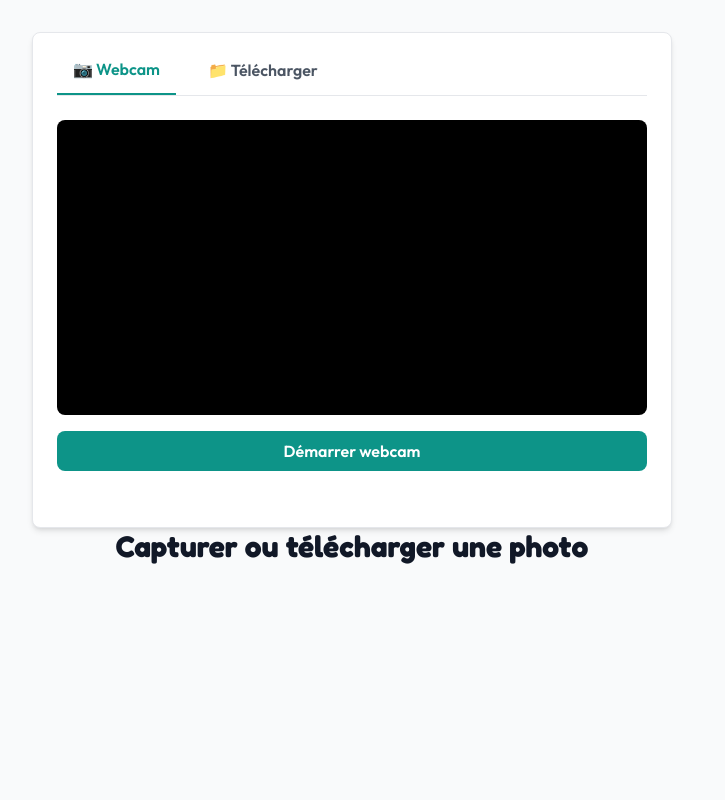
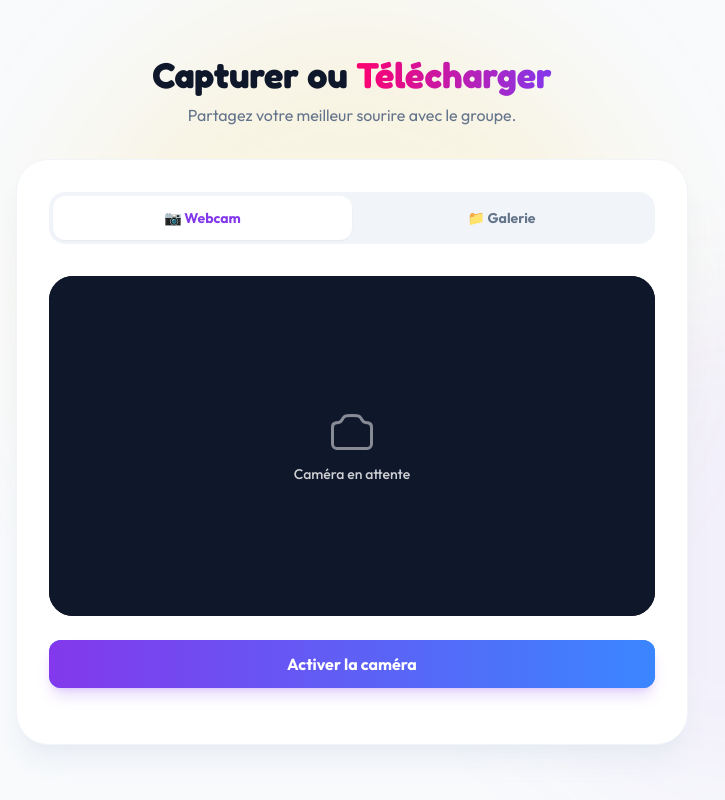
Before and after one commit to math-pixel/Photo-Party-V2, a Symfony app: template templates/client/index.html.twig in a window 1280 px wide. Shown: the whole page, without its empty margins (288-1013 px from the left). Run offline with Twig, Linux system fonts and the light colour scheme; the template is opened without the code that fills it, so the values that code supplies are empty; form fields are guessed from the names that the template uses; style sheets or scripts are compiled from the project's sources; some libraries are stand-ins or nearby versions.

Commit message:
update party style

```diff
--- a/templates/client/index.html.twig
+++ b/templates/client/index.html.twig
@@ -1,273 +1,285 @@
 {% extends 'base.html.twig' %}
 
-{% block title %}Capturer une photo{% endblock %}
+{% block title %}Capturer une photo - PhotoParty{% endblock %}
 
 {% block body %}
-    <div class="min-h-screen bg-gray-50 py-8">
-        <div class="max-w-2xl mx-auto px-4">
-            <div class="bg-white rounded-lg shadow-md p-6 border border-gray-200">
+    <div class="relative min-h-screen bg-slate-50 flex items-center justify-center py-12 px-4 sm:px-6 lg:px-8 font-sans selection:bg-party-purple selection:text-white overflow-hidden">
 
-                <!-- Tabs pour webcam/upload -->
-                <div class="flex gap-4 mb-6 border-b border-gray-200">
-                    <button onclick="switchTab('webcam')" id="webcam-tab" class="pb-3 px-4 font-semibold text-teal-600 border-b-2 border-teal-600 cursor-pointer">
+        {# --- DÉCOR D'ARRIÈRE-PLAN --- #}
+        <div class="absolute top-0 left-1/2 -translate-x-1/2 w-[600px] h-[600px] bg-party-yellow/10 rounded-full blur-3xl pointer-events-none"></div>
+        <div class="absolute bottom-0 right-0 w-[500px] h-[500px] bg-party-purple/5 rounded-full blur-3xl pointer-events-none"></div>
+
+        <div class="relative z-10 w-full max-w-2xl">
+
+            {# --- TITRE (Déplacé en haut pour la hiérarchie) --- #}
+            <div class="text-center mb-8">
+                <h1 class="text-3xl md:text-4xl font-display font-bold text-slate-900 mb-2">
+                    Capturer ou <span class="text-transparent bg-clip-text bg-gradient-to-r from-party-pink to-party-purple">Télécharger</span>
+                </h1>
+                <p class="text-slate-500">Partagez votre meilleur sourire avec le groupe.</p>
+            </div>
+
+            {# --- CARTE PRINCIPALE --- #}
+            <div class="bg-white rounded-[32px] shadow-xl shadow-slate-200/60 border border-slate-100 p-6 md:p-8">
+
+                <!-- Tabs (Style Pilule Moderne) -->
+                <div class="flex p-1 bg-slate-100 rounded-2xl mb-8">
+                    <button onclick="switchTab('webcam')" id="webcam-tab" class="flex-1 py-3 rounded-xl text-sm font-bold transition-all duration-200 shadow-sm bg-white text-party-purple">
                         📷 Webcam
                     </button>
-                    <button onclick="switchTab('upload')" id="upload-tab" class="pb-3 px-4 font-semibold text-gray-600 hover:text-gray-900 cursor-pointer">
-                        📁 Télécharger
+                    <button onclick="switchTab('upload')" id="upload-tab" class="flex-1 py-3 rounded-xl text-sm font-bold text-slate-500 hover:text-slate-700 transition-all duration-200">
+                        📁 Galerie
                     </button>
                 </div>
 
-                {{ form_start(form, {'attr': {'enctype': 'multipart/form-data'}}) }}
+                {{ form_start(form, {'attr': {'enctype': 'multipart/form-data', 'id': 'photo-form'}}) }}
 
                 <div class="hidden">
-                    {{ form_widget(form.imageFile) }}
+                    {{ form_widget(form.imageFile, {'attr': {'id': 'symfony-file-input'}}) }}
                 </div>
 
+                <!-- Webcam Tab -->
+                <div id="webcam-content" class="space-y-6">
+                    <!-- Container Vidéo (Ratio 4/3 ou 16/9 selon dispo) -->
+                    <div id="video-container" class="relative w-full bg-black rounded-[24px] overflow-hidden shadow-inner aspect-video group">
+                        <video id="webcam" class="w-full h-full object-cover" autoplay playsinline muted></video>
 
-                <!-- Webcam Tab -->
-                <div id="webcam-content" class="space-y-4">
-                    <video id="webcam" class="w-full bg-black rounded-lg mb-4" autoplay playsinline></video>
+                        <!-- Placeholder quand la caméra est éteinte -->
+                        <div id="camera-placeholder" class="absolute inset-0 flex flex-col items-center justify-center text-white bg-slate-900 z-10">
+                            <svg xmlns="http://www.w3.org/2000/svg" fill="none" viewBox="0 0 24 24" stroke-width="1.5" stroke="currentColor" class="w-12 h-12 mb-2 opacity-50">
+                                <path stroke-linecap="round" stroke-linejoin="round" d="M6.827 6.175A2.31 2.31 0 015.186 7.23c-.38.054-.757.112-1.134.175C2.999 7.58 2.25 8.507 2.25 9.574V18a2.25 2.25 0 002.25 2.25h15A2.25 2.25 0 0021.75 18V9.574c0-1.067-.75-1.994-1.802-2.169a47.865 47.865 0 00-1.134-.175 2.31 2.31 0 01-1.64-1.055l-.822-1.316a2.192 2.192 0 00-1.736-1.039 48.774 48.774 0 00-5.232 0 2.192 2.192 0 00-1.736 1.039l-.821 1.316z" />
+                            </svg>
+                            <p class="text-sm font-medium opacity-80">Caméra en attente</p>
+                        </div>
+                    </div>
 
+                    <!-- Preview Capture Webcam -->
                     <div id="webcam-preview" class="hidden">
-                        <img id="captured-image" src="/placeholder.svg" alt="Photo capturée" class="w-full rounded-lg mb-4 border border-gray-200">
+                        <img id="captured-image" src="" alt="Photo capturée" class="w-full rounded-[24px] shadow-md border border-slate-200">
                     </div>
 
                     <canvas id="canvas" class="hidden"></canvas>
 
-                    <!-- Added hidden wrapper for webcam and capture button -->
+                    <!-- Contrôles Webcam -->
                     <div id="webcam-controls" class="flex gap-4">
-
-
-                        <button type="button" onclick="startWebcam()" id="start-webcam-btn" class="flex-1 px-4 py-2 bg-teal-600 hover:bg-teal-700 text-white font-semibold rounded-lg transition">
-                            Démarrer webcam
+                        <button type="button" onclick="startWebcam()" id="start-webcam-btn" class="btn btn-primary w-full shadow-lg shadow-party-purple/20">
+                            Activer la caméra
                         </button>
-                        <button type="button" onclick="capturePhoto()" id="capture-btn" class="flex-1 px-4 py-2 bg-gray-600 hover:bg-gray-700 text-white font-semibold rounded-lg transition hidden">
-                            Capturer
+                        <button type="button" onclick="capturePhoto()" id="capture-btn" class="hidden btn w-full bg-party-pink text-white hover:bg-party-purple shadow-lg shadow-party-pink/30">
+                            📸 Prendre la photo
                         </button>
                     </div>
                 </div>
 
                 <!-- Upload Tab -->
-                <div id="upload-content" class="hidden space-y-4">
-                    <input type="file" id="file-input" accept="image/*" onchange="handleFileUpload(event)" class="w-full px-4 py-2 border border-gray-300 rounded-lg cursor-pointer">
+                <div id="upload-content" class="hidden space-y-6">
+                    <!-- Custom File Input (Dropzone style) -->
+                    <label for="file-input" class="flex flex-col items-center justify-center w-full h-64 border-2 border-dashed border-slate-300 rounded-[24px] bg-slate-50 hover:bg-slate-100 hover:border-party-purple transition-all cursor-pointer group">
+                        <div class="flex flex-col items-center justify-center pt-5 pb-6">
+                            <div class="w-16 h-16 rounded-full bg-white flex items-center justify-center mb-4 shadow-sm group-hover:scale-110 transition-transform">
+                                <svg class="w-8 h-8 text-party-purple" fill="none" stroke="currentColor" viewBox="0 0 24 24"><path stroke-linecap="round" stroke-linejoin="round" stroke-width="2" d="M4 16l4.586-4.586a2 2 0 012.828 0L16 16m-2-2l1.586-1.586a2 2 0 012.828 0L20 14m-6-6h.008v.008h-.008V10z"></path></svg>
+                            </div>
+                            <p class="mb-2 text-sm text-slate-500 font-bold"><span class="text-party-purple">Cliquez ici</span> pour choisir</p>
+                            <p class="text-xs text-slate-400">JPG, PNG ou GIF</p>
+                        </div>
+                        <input type="file" id="file-input" accept="image/*" onchange="handleFileUpload(event)" class="hidden">
+                    </label>
 
                     <div id="upload-preview" class="hidden">
-                        <img id="uploaded-image" src="/placeholder.svg" alt="Photo téléchargée" class="w-full rounded-lg mb-4 border border-gray-200">
+                        <img id="uploaded-image" src="" alt="Photo téléchargée" class="w-full rounded-[24px] shadow-md border border-slate-200">
                     </div>
                 </div>
 
-                <!-- Preview et Actions -->
-                <div id="preview-section" class="hidden mt-6 pt-6 border-t border-gray-200">
-                    <p class="text-gray-700 font-semibold mb-4">Photo sélectionnée</p>
+                <!-- Preview et Actions Finales -->
+                <div id="preview-section" class="hidden mt-8 pt-6 border-t border-slate-100">
+                    <div class="flex items-center justify-between mb-4">
+                        <p class="text-slate-900 font-bold">Photo prête à l'envoi</p>
+                        <span class="text-xs font-bold text-green-600 bg-green-100 px-2 py-1 rounded-md">Sélectionnée</span>
+                    </div>
 
                     <div class="flex gap-3">
-                        <button type="button" onclick="cancelPhoto()" class="flex-1 px-4 py-3 bg-gray-300 hover:bg-gray-400 text-gray-900 font-semibold rounded-lg transition">
+                        <!-- Bouton Cancel (Utilise ta classe .btn-cancel) -->
+                        <button type="button" onclick="cancelPhoto()" class="btn btn-cancel flex-1 justify-center">
                             ❌ Annuler
                         </button>
-                        <button type="submit" id="send-btn" class="flex-1 px-4 py-3 bg-teal-600 hover:bg-teal-700 text-white font-semibold rounded-lg transition">
-                            ✅ Envoyer
+
+                        <!-- Bouton Send (Utilise ta classe .btn-primary) -->
+                        <button type="submit" id="send-btn" class="btn btn-primary flex-1 justify-center">
+                            Envoyer 🚀
                         </button>
                     </div>
                 </div>
                 {{ form_end(form) }}
 
-                <div class="pt-8">
+                <!-- Messages Flash -->
+                <div class="pt-6 empty:hidden">
                     {% for message in app.flashes('success') %}
-                        <div class="alert alert-success">
+                        <div class="bg-green-100 border border-green-200 text-green-800 px-4 py-3 rounded-xl text-sm font-bold text-center mb-4">
                             {{ message }}
                         </div>
                     {% endfor %}
                 </div>
-
-                <!-- Status Feedback -->
-                <div id="status-message" class="hidden mt-6 p-4 rounded-lg text-center font-semibold">
-                </div>
-
             </div>
-
-            <h1 class="text-3xl font-bold text-gray-900 mb-8 text-center">Capturer ou télécharger une photo</h1>
-
         </div>
     </div>
 
+    {# --- SCRIPT JAVASCRIPT (Logique des onglets et webcam) --- #}
     <script>
-        let currentPhoto = null;
-        let webcamStream = null;
-        const groupId = new URLSearchParams(window.location.search).get('groupId');
+        const webcamVideo = document.getElementById('webcam');
+        const canvas = document.getElementById('canvas');
 
-        // DOM Elements
+        // NOUVEAU : On récupère le conteneur de la vidéo
+        const videoContainer = document.getElementById('video-container');
+
+        // Sections
         const webcamContent = document.getElementById('webcam-content');
         const uploadContent = document.getElementById('upload-content');
-        const webcamTab = document.getElementById('webcam-tab');
-        const uploadTab = document.getElementById('upload-tab');
-        const webcamVideo = document.getElementById('webcam');
-        const canvas = document.getElementById('canvas');
+        const previewSection = document.getElementById('preview-section');
+
+        // Previews
+        const webcamPreview = document.getElementById('webcam-preview');
         const capturedImage = document.getElementById('captured-image');
+        const uploadPreview = document.getElementById('upload-preview');
         const uploadedImage = document.getElementById('uploaded-image');
-        const webcamPreview = document.getElementById('webcam-preview');
-        const uploadPreview = document.getElementById('upload-preview');
-        const previewSection = document.getElementById('preview-section');
-        const fileInput = document.getElementById('file-input');
-        const statusMessage = document.getElementById('status-message');
-        const startWebcamBtn = document.getElementById('start-webcam-btn');
+
+        // Buttons
+        const startBtn = document.getElementById('start-webcam-btn');
         const captureBtn = document.getElementById('capture-btn');
-        const sendBtn = document.getElementById('send-btn');
-        const webcamControls = document.getElementById('webcam-controls');
+        const cameraPlaceholder = document.getElementById('camera-placeholder');
+
+        // Tabs
+        const webBtn = document.getElementById('webcam-tab');
+        const uplBtn = document.getElementById('upload-tab');
+
+        let stream = null;
 
         function switchTab(tab) {
-            webcamContent.classList.toggle('hidden', tab !== 'webcam');
-            uploadContent.classList.toggle('hidden', tab !== 'upload');
+            cancelPhoto(); // Reset quand on change d'onglet
 
-            // Remove all active classes from both tabs
-            webcamTab.classList.remove('border-b-2', 'border-teal-600', 'text-teal-600');
-            uploadTab.classList.remove('border-b-2', 'border-teal-600', 'text-teal-600');
+            if (tab === 'webcam') {
+                webcamContent.classList.remove('hidden');
+                uploadContent.classList.add('hidden');
 
-            // Add active classes to the selected tab
-            if (tab === 'webcam') {
-                webcamTab.classList.add('border-b-2', 'border-teal-600', 'text-teal-600');
-                uploadTab.classList.add('text-gray-600');
+                webBtn.classList.add('bg-white', 'text-party-purple', 'shadow-sm');
+                webBtn.classList.remove('text-slate-500');
+                uplBtn.classList.remove('bg-white', 'text-party-purple', 'shadow-sm');
+                uplBtn.classList.add('text-slate-500');
             } else {
-                uploadTab.classList.add('border-b-2', 'border-teal-600', 'text-teal-600');
-                webcamTab.classList.add('text-gray-600');
+                stopWebcam();
+                webcamContent.classList.add('hidden');
+                uploadContent.classList.remove('hidden');
+
+                uplBtn.classList.add('bg-white', 'text-party-purple', 'shadow-sm');
+                uplBtn.classList.remove('text-slate-500');
+                webBtn.classList.remove('bg-white', 'text-party-purple', 'shadow-sm');
+                webBtn.classList.add('text-slate-500');
             }
         }
 
-        function startWebcam() {
-            navigator.mediaDevices.getUserMedia({ video: { facingMode: 'user' } })
-                .then(stream => {
-                    webcamStream = stream;
-                    webcamVideo.srcObject = stream;
-                    startWebcamBtn.classList.add('hidden');
-                    captureBtn.classList.remove('hidden');
-                })
-                .catch(err => showStatus('Erreur d\'accès à la webcam: ' + err.message, 'error'));
+        async function startWebcam() {
+            try {
+                stream = await navigator.mediaDevices.getUserMedia({
+                    video: { facingMode: "environment" },
+                    audio: false
+                });
+                webcamVideo.srcObject = stream;
+
+                startBtn.classList.add('hidden');
+                cameraPlaceholder.classList.add('hidden');
+                captureBtn.classList.remove('hidden');
+
+                // On s'assure que le conteneur est visible au démarrage
+                videoContainer.classList.remove('hidden');
+
+            } catch (err) {
+                console.error("Erreur Webcam:", err);
+                alert("Impossible d'accéder à la caméra.");
+            }
+        }
+
+        function stopWebcam() {
+            if (stream) {
+                stream.getTracks().forEach(track => track.stop());
+                stream = null;
+                webcamVideo.srcObject = null;
+
+                startBtn.classList.remove('hidden');
+                cameraPlaceholder.classList.remove('hidden');
+                captureBtn.classList.add('hidden');
+            }
         }
 
         function capturePhoto() {
-            const ctx = canvas.getContext('2d');
-
             canvas.width = webcamVideo.videoWidth;
             canvas.height = webcamVideo.videoHeight;
-            ctx.drawImage(webcamVideo, 0, 0);
+            const context = canvas.getContext('2d');
+            context.drawImage(webcamVideo, 0, 0, canvas.width, canvas.height);
 
-            canvas.toBlob((blob) => {
-                // Créer un objet File à partir du blob
-                const file = new File([blob], 'webcam-photo.jpg', {
-                    type: 'image/jpeg',
-                    lastModified: new Date().getTime()
-                });
+            canvas.toBlob(function(blob) {
+                const file = new File([blob], "capture.jpg", { type: "image/jpeg" });
+                setFileToInput(file);
 
-                console.log('Photo capturée:', file.name, file.size, 'bytes');
+                // Affiche la preview
+                capturedImage.src = URL.createObjectURL(blob);
 
-                attachFileToForm(file);
+                // --- MODIFICATION ICI ---
+                // On cache tout le conteneur vidéo (pas juste la balise video)
+                videoContainer.classList.add('hidden');
+                // ------------------------
 
-                // Prévisualisation
-                currentPhoto = URL.createObjectURL(blob);
-                showPhotoPreview(currentPhoto);
+                webcamPreview.classList.remove('hidden');
+                previewSection.classList.remove('hidden');
+                document.getElementById('webcam-controls').classList.add('hidden');
 
-                webcamVideo.classList.add('hidden');
-                webcamControls.classList.add('hidden');
-                showStatus('Photo capturée', 'success');
-
-            }, 'image/jpeg', 0.95); // Type MIME + qualité 95%
+                stopWebcam();
+            }, 'image/jpeg', 0.95);
         }
 
         function handleFileUpload(event) {
             const file = event.target.files[0];
             if (file) {
-                const reader = new FileReader();
-                reader.onload = (e) => {
-                    currentPhoto = e.target.result;
-                    showPhotoPreview(currentPhoto);
-                    showStatus('Photo sélectionnée', 'success');
-                };
-                reader.readAsDataURL(file);
+                setFileToInput(file);
+                uploadedImage.src = URL.createObjectURL(file);
 
-                attachFileToForm(file);
+                document.querySelector('label[for="file-input"]').classList.add('hidden');
+                uploadPreview.classList.remove('hidden');
+                previewSection.classList.remove('hidden');
             }
         }
 
-        function showPhotoPreview(photoData) {
-            capturedImage.src = photoData;
-            uploadedImage.src = photoData;
-            webcamPreview.classList.remove('hidden');
-            uploadPreview.classList.remove('hidden');
-            previewSection.classList.remove('hidden');
+        function setFileToInput(file) {
+            const dataTransfer = new DataTransfer();
+            dataTransfer.items.add(file);
+            const input = document.querySelector('input[type="file"][name*="imageFile"]');
+            if(input) input.files = dataTransfer.files;
         }
 
         function cancelPhoto() {
-            currentPhoto = null;
+            const input = document.querySelector('input[type="file"][name*="imageFile"]');
+            if(input) input.value = "";
+            document.getElementById('file-input').value = "";
+
+            // Reset Webcam UI
             webcamPreview.classList.add('hidden');
+
+            // --- MODIFICATION ICI ---
+            // On réaffiche le conteneur vidéo
+            videoContainer.classList.remove('hidden');
+            // ------------------------
+
+            document.getElementById('webcam-controls').classList.remove('hidden');
+
+            // Reset Upload UI
             uploadPreview.classList.add('hidden');
+            document.querySelector('label[for="file-input"]').classList.remove('hidden');
+
             previewSection.classList.add('hidden');
-            fileInput.value = '';
 
-            if (webcamStream) {
-                webcamStream.getTracks().forEach(track => track.stop());
-                webcamStream = null;
-            }
-            webcamVideo.srcObject = null;
-            webcamVideo.classList.remove('hidden');
-            webcamControls.classList.remove('hidden');
-            startWebcamBtn.classList.remove('hidden');
-            captureBtn.classList.add('hidden');
-            showStatus('', '');
-
-            removeAttachFileToForm()
-        }
-
-        function attachFileToForm(file) {
-            const dataTransfer = new DataTransfer();
-            dataTransfer.items.add(file);
-
-            const input = document.getElementById('photo_imageFile_file');
-            console.log(input.files)
-            input.files = dataTransfer.files;
-            console.log(input.files)
-        }
-
-        function removeAttachFileToForm() {
-            console.log('=== DÉBUT removeAttachFileToForm ===');
-
-            // 1. Trouver l'input Symfony
-            const input = document.getElementById('photo_imageFile_file');
-
-            if (!input) {
-                console.error('❌ Input photo_imageFile_file NOT FOUND !');
-                return false;
-            }
-
-            console.log('📁 AVANT suppression:', input.files.length, 'fichier(s)');
-
-            // 2. Réinitialiser l'input (vider les fichiers)
-            input.value = ''; // ⭐ Cette ligne vide l'input
-
-            console.log('📁 APRÈS suppression:', input.files.length, 'fichier(s)');
-
-            // 3. Vérification
-            if (input.files.length === 0) {
-                console.log('✅ Fichier supprimé avec succès');
-            } else {
-                console.error('❌ Le fichier n\'a pas été supprimé !');
-            }
-
-            console.log('=== FIN removeAttachFileToForm ===');
-
-            return input.files.length === 0;
-        }
-
-        function showStatus(message, type) {
-            statusMessage.textContent = message;
-            statusMessage.classList.remove('hidden', 'bg-green-100 text-green-800', 'bg-red-100 text-red-800', 'bg-blue-100 text-blue-800');
-
-            if (type === 'success') {
-                statusMessage.classList.add('bg-green-100', 'text-green-800');
-            } else if (type === 'error') {
-                statusMessage.classList.add('bg-red-100', 'text-red-800');
-            } else if (type === 'loading') {
-                statusMessage.classList.add('bg-blue-100', 'text-blue-800');
-            } else {
-                statusMessage.classList.add('hidden');
+            const activeTabIsWebcam = document.getElementById('webcam-tab').classList.contains('bg-white');
+            if(activeTabIsWebcam) {
+                startBtn.classList.remove('hidden');
+                cameraPlaceholder.classList.remove('hidden');
+                captureBtn.classList.add('hidden');
             }
         }
     </script>
```
